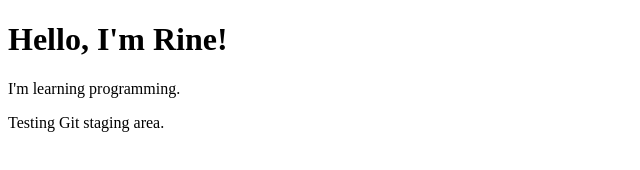
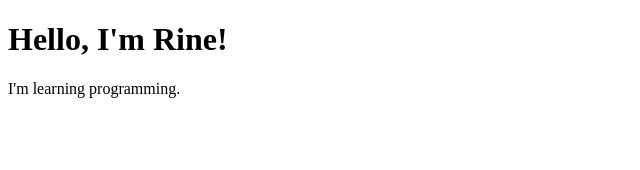
Before and after one commit to rineANDitsi/my-first-git-project, a plain HTML site: page index.html in a window 1280 px wide. Shown: the whole page, without its empty margins (0-640 px from the left). Drawn offline with Linux system fonts and the light colour scheme.

```diff
--- a/index.html
+++ b/index.html
@@ -6,6 +6,5 @@
 <body>
     <h1>Hello, I'm Rine!</h1>
     <p>I'm learning programming.</p>
-    <p>Testing Git staging area.</p>
 </body>
 </html>
```
